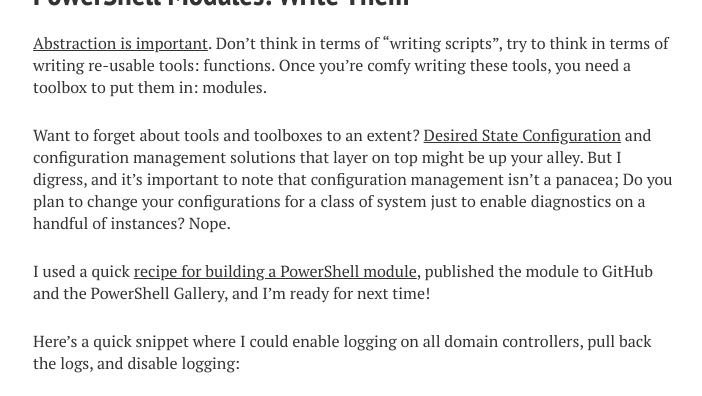
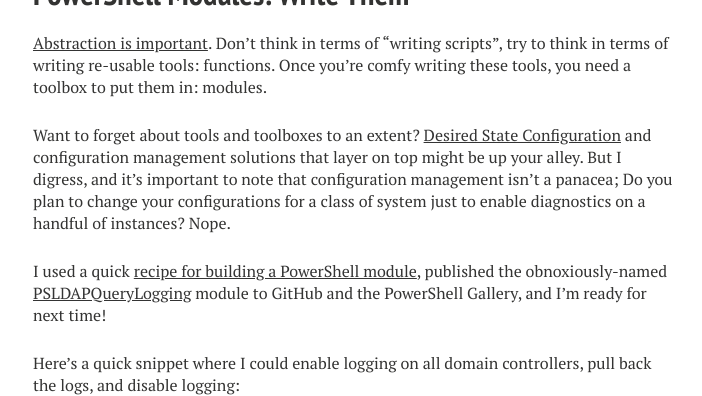
Before and after one commit to RamblingCookieMonster/RamblingCookieMonster.github.io, a Jekyll site: the page built from _posts/2015-10-02-Evil-LDAP-Queries.md, in a window 1280 px wide and 900 px high, scrolled down 3234 px, cut to the strip 0-396 px from the top of the window. Shown: the whole strip, without its empty margins (287-989 px from the left). Built offline with Jekyll 4.4.1, drawn with Linux system fonts in a browser that asks for light colours; nearby versions of some CDN libraries; comment, search, counter and statistics services are not loaded.

Commit message:
link to it...

```diff
--- a/_posts/2015-10-02-Evil-LDAP-Queries.md
+++ b/_posts/2015-10-02-Evil-LDAP-Queries.md
@@ -99,7 +99,7 @@ Now, what about next time?
 
 Want to forget about tools and toolboxes to an extent? [Desired State Configuration](https://channel9.msdn.com/Series/Getting-Started-with-PowerShell-Desired-State-Configuration-DSC) and configuration management solutions that layer on top might be up your alley. But I digress, and it's important to note that configuration management isn't a panacea; Do you plan to change your configurations for a class of system just to enable diagnostics on a handful of instances? Nope.
 
-I used a quick [recipe for building a PowerShell module](http://ramblingcookiemonster.github.io/Building-A-PowerShell-Module/), published the module to GitHub and the PowerShell Gallery, and I'm ready for next time!
+I used a quick [recipe for building a PowerShell module](http://ramblingcookiemonster.github.io/Building-A-PowerShell-Module/), published the obnoxiously-named [PSLDAPQueryLogging](https://github.com/RamblingCookieMonster/PSLDAPQueryLogging) module to GitHub and the PowerShell Gallery, and I'm ready for next time!
 
 Here's a quick snippet where I could enable logging on all domain controllers, pull back the logs, and disable logging:
 
```
